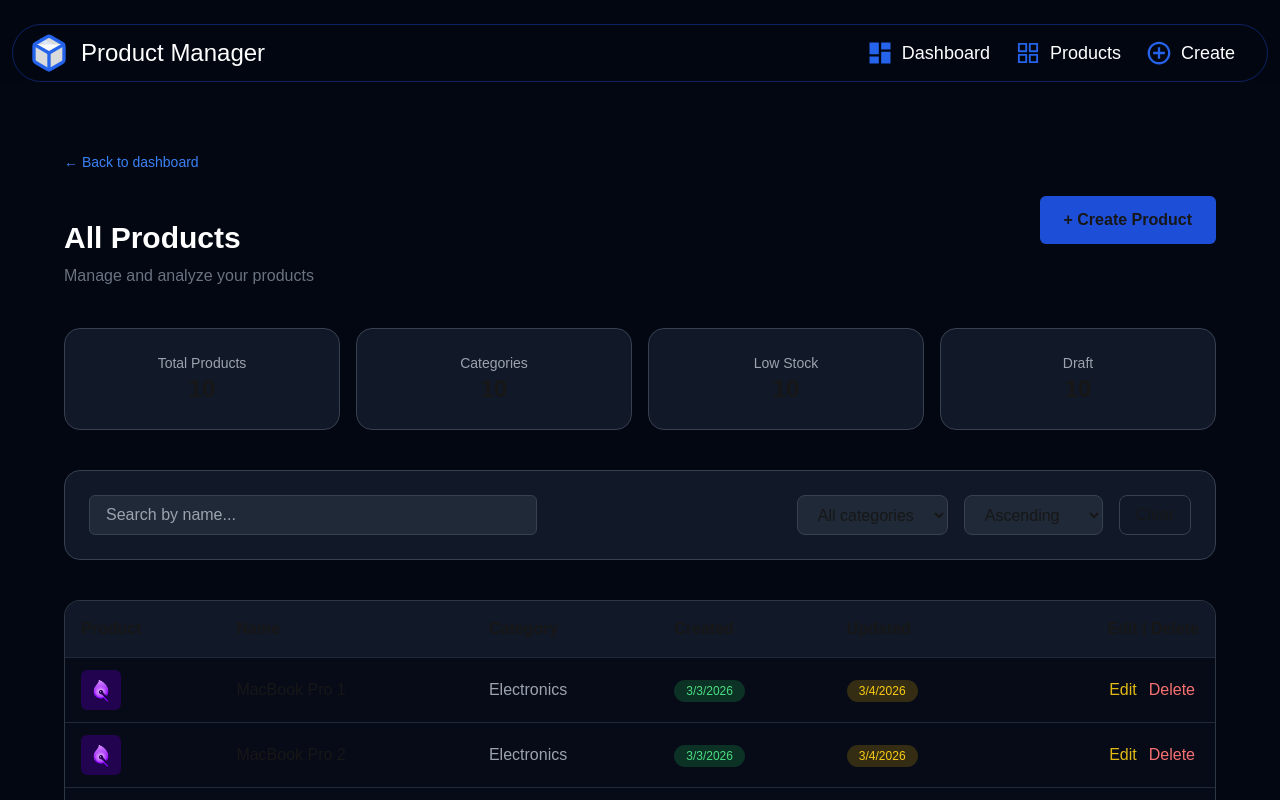
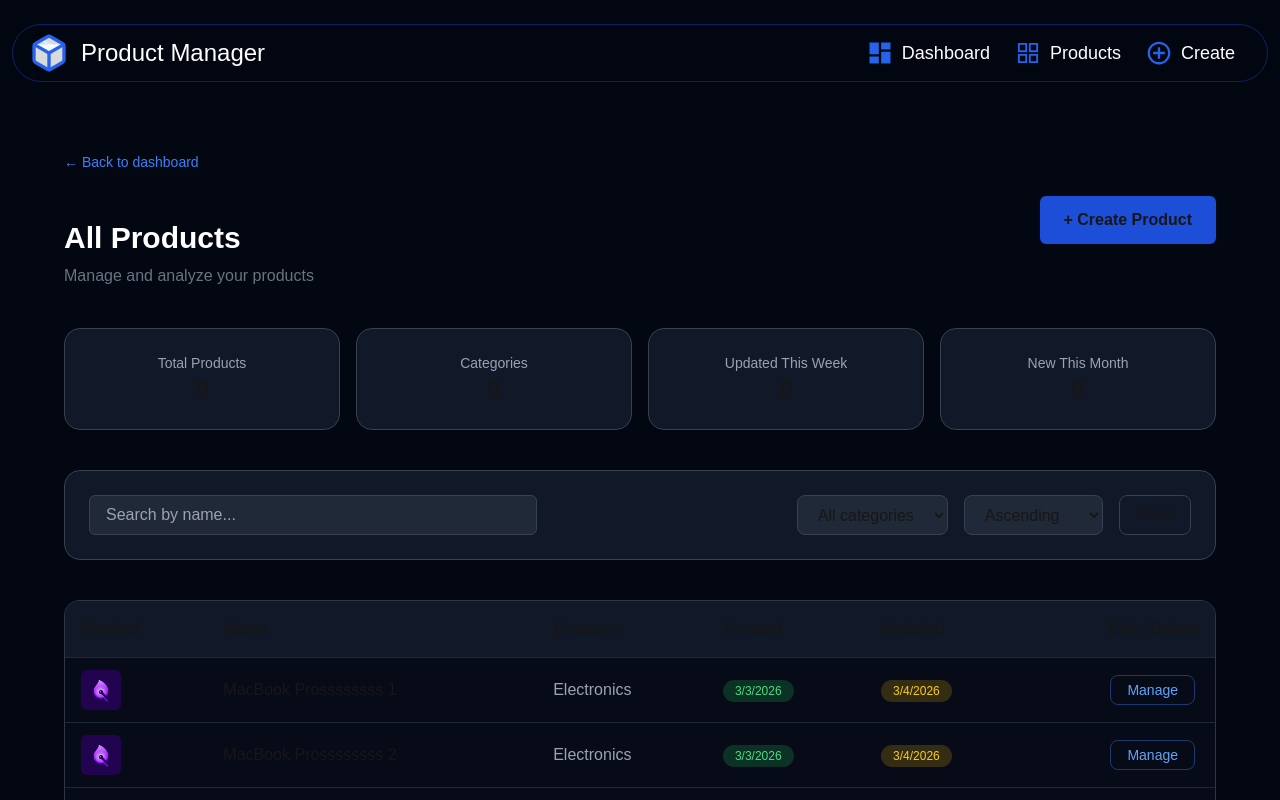
Before and after one commit to Ronny2k-git/marketplace, a Next.js app: page /products in a window 1280 px wide. Shown: the top 800 px of the page. Built offline with nearby package versions, Linux system fonts and the light colour scheme.

Commit message:
feat: start implementing filters on the products page

```diff
--- a/src/app/page.tsx
+++ b/src/app/page.tsx
@@ -3,26 +3,25 @@
 import { ProductCard } from "@/components";
 import { EmptyBanner } from "@/global/components";
 import { SELECTOR_VALUES } from "@/global/constants";
-import { useFetchLocalStorage } from "@/global/hooks";
+import {
+  useFetchLocalStorage,
+  useProductsByCategory,
+  useSearchProduct,
+} from "@/global/hooks";
 import { Input } from "@/ui/components";
 import Link from "next/link";
-import { useState } from "react";
 import { RiArrowRightDoubleLine } from "react-icons/ri";
 
 export default function MarketPlaceHome() {
-  const [search, setSearch] = useState<string>("");
-  const [select, setSelect] = useState("");
   const products = useFetchLocalStorage("local-products");
 
-  // Search filter
-  const searchFilteredProducts = products.filter((product) => {
-    return product.name.toLowerCase().includes(search.toLowerCase());
+  // Filter products by name and category
+  const { search, searchFilteredProducts, setSearch } = useSearchProduct({
+    product: products,
   });
 
-  // Filter product by category
-  const selectFilteredProducts = searchFilteredProducts.filter((product) => {
-    if (!select || select === "all") return true;
-    return product.category === select;
+  const { select, selectedProduct, setSelect } = useProductsByCategory({
+    product: searchFilteredProducts,
   });
 
   return (
@@ -98,8 +97,8 @@ export default function MarketPlaceHome() {
 
         {/* Filtered Products */}
         <div className="w-full h-full gap-6 grid grid-cols-4 max-xl:grid-cols-3 max-lg:grid-cols-2 max-sm:grid-cols-1 ">
-          {selectFilteredProducts.length > 0 ? (
-            selectFilteredProducts.map((product) => (
+          {selectedProduct.length > 0 ? (
+            selectedProduct.map((product) => (
               <ProductCard
                 key={product.id}
                 id={product.id}
--- a/src/app/products/page.tsx
+++ b/src/app/products/page.tsx
@@ -8,11 +8,39 @@ import Link from "next/link";
 export default function Products() {
   const products = useFetchLocalStorage("local-products");
 
-  // Delete product
-  const handleDelete = () => {};
+  const now = new Date();
+
+  // Products Infos
+  const totalProducts = products.length ?? 0;
+  const totalCategories = new Set(products.map((p) => p.category ?? 0)).size;
+
+  const updatedThisWeek =
+    products.filter((p) => {
+      const updated = new Date(p.updatedAt);
+      const diff = now.getTime() - updated.getTime();
+
+      return diff <= 7 * 24 * 60 * 60 * 1000;
+    }).length ?? 0;
+
+  const newThisMonth =
+    products.filter((p) => {
+      const created = new Date(p.createdAt);
 
       return (
-    <main className="w-full min-h-screen flex flex-col items-center bg-gray-950 px-4 py-10">
+        created.getMonth() === now.getMonth() &&
+        created.getFullYear() === now.getFullYear()
+      );
+    }).length ?? 0;
+
+  const productStats = [
+    { label: "Total Products", value: totalProducts },
+    { label: "Categories", value: totalCategories },
+    { label: "Updated This Week", value: updatedThisWeek },
+    { label: "New This Month", value: newThisMonth },
+  ];
+
+  return (
+    <main className="w-full overflow-hidden min-h-screen flex flex-col items-center bg-gray-950 px-4 py-10">
       <div className="flex flex-col gap-10 max-w-6xl w-full">
         {/* Header */}
         <section className="flex justify-between items-center flex-wrap gap-6">
@@ -31,19 +59,17 @@ export default function Products() {
 
         {/* Stats Overview */}
         <section className="w-full grid grid-cols-[repeat(auto-fill,minmax(220px,1fr))] gap-4">
-          {["Total Products", "Categories", "Low Stock", "Draft"].map(
-            (label, index) => (
+          {productStats.map((product, index) => (
             <Card
               className="p-6 items-center rounded-2xl hover:border-gray-500/80"
               key={index}
               variant={"basic"}
               size={"default"}
             >
-                <p className="text-sm text-gray-400">{label}</p>
-                <h3 className="text-2xl font-bold">10</h3>
+              <p className="text-sm text-gray-400">{product.label}</p>
+              <h3 className="text-2xl font-bold">{product.value}</h3>
             </Card>
-            ),
-          )}
+          ))}
         </section>
 
         {/* Filters */}
@@ -81,9 +107,9 @@ export default function Products() {
           <Card
             variant="basic2"
             size="default"
-            className="rounded-2xl overflow-hidden p-0"
+            className="rounded-2xl overflow-y-auto p-0"
           >
-            <table className="w-full text-left text-md">
+            <table className="w-full text-left text-md min-w-[55rem]">
               <thead className="bg-gray-900 border-b border-gray-800">
                 <tr>
                   <th className="px-4 py-4">Product</th>
@@ -109,7 +135,9 @@ export default function Products() {
                         className="w-10 h-10 object-cover rounded-md"
                       />
                     </td>
-                    <td className="px-4 py-4 font-medium">MacBook Pro {i}</td>
+                    <td className="px-4 py-4 font-medium">
+                      MacBook Prossssssss {i}
+                    </td>
                     <td className="px-4 py-4 text-gray-400">Electronics</td>
                     <td className="px-4 py-4">
                       {" "}
@@ -129,15 +157,13 @@ export default function Products() {
                       </span>
                     </td>
                     <td className="px-5 py-4 ">
-                      <div className="flex justify-end gap-3">
+                      <div className="flex justify-end gap-3 text-sm">
                         <Link
                           href={`edit-product/${"productId"}`}
-                          className="text-yellow-400/90 hover:underline"
+                          className="px-4 py-1 text-blue-400 border border-blue-500/40 rounded-lg
+                          hover:bg-blue-500/10 hover:border-blue-400 transition-all duration-200"
                         >
-                          Edit
-                        </Link>
-                        <Link href="" className="text-red-400 hover:underline">
-                          Delete
+                          Manage
                         </Link>
                       </div>
                     </td>
--- a/src/global/hooks/index.ts
+++ b/src/global/hooks/index.ts
@@ -1 +1,3 @@
 export * from "./useFetchLocalStorage";
+export * from "./useProductsByCategory";
+export * from "./useSearchProduct";
--- /dev/null
+++ b/src/global/hooks/useProductsByCategory.ts
@@ -0,0 +1,19 @@
+"use client";
+
+import { useState } from "react";
+import { Product } from "../types";
+
+export type useProductsByCategoryProps = {
+  product: Product[];
+};
+
+export function useProductsByCategory({ product }: useProductsByCategoryProps) {
+  const [select, setSelect] = useState<string>("");
+
+  const selectedProduct = product.filter((p) => {
+    if (!select || select === "all") return true;
+    return p.category === select;
+  });
+
+  return { select, selectedProduct, setSelect };
+}
--- /dev/null
+++ b/src/global/hooks/useSearchProduct.ts
@@ -0,0 +1,18 @@
+"use client";
+
+import { useState } from "react";
+import { Product } from "../types";
+
+export type useSearchProduct = {
+  product: Product[];
+};
+
+export function useSearchProduct({ product }: useSearchProduct) {
+  const [search, setSearch] = useState<string>("");
+
+  const searchFilteredProducts = product.filter((p) => {
+    return p.name.toLowerCase().includes(search.toLowerCase());
+  });
+
+  return { search, searchFilteredProducts, setSearch };
+}
```
Lines whose indentation alone changed are shown as unchanged.
